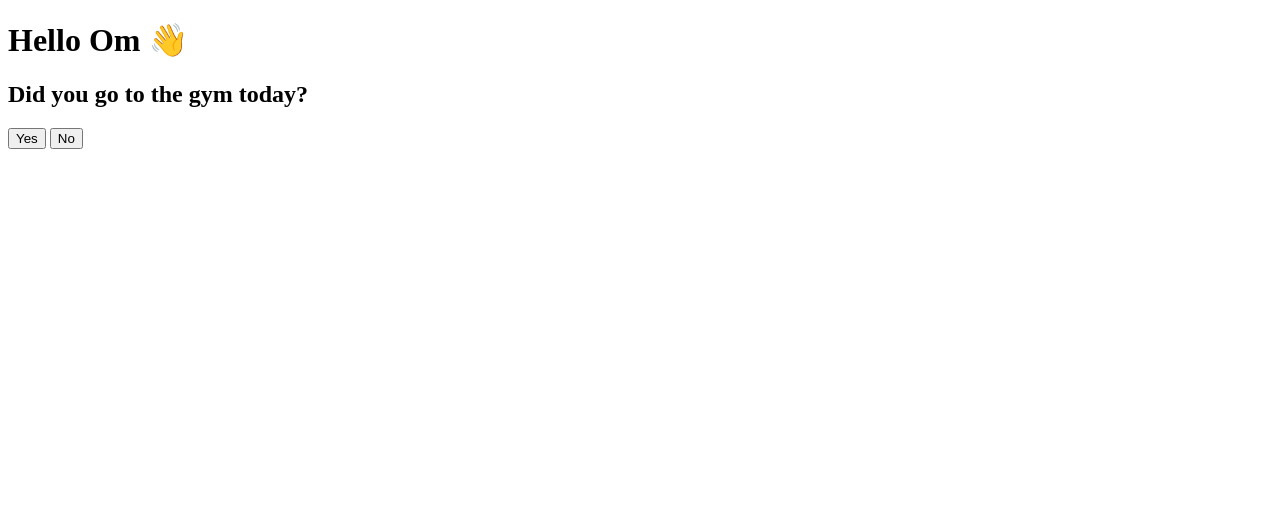
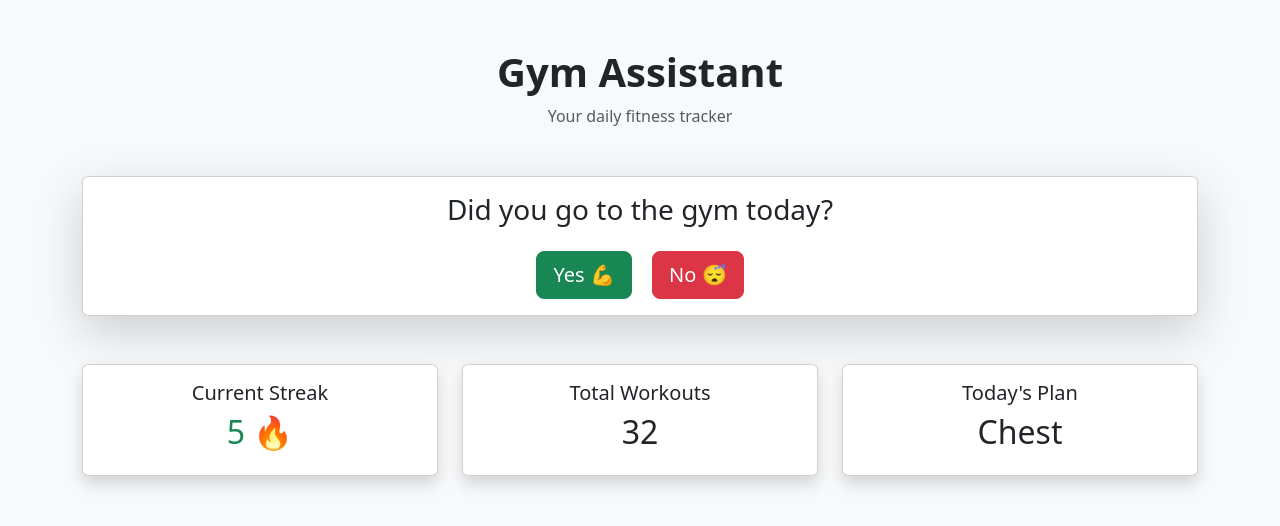
Before and after one commit to ombhokare29/GYM_Assistant, a Django app: page / in a window 1280 px wide. Shown: the top 526 px of the page. Run offline with Django 5.2, Linux system fonts and the light colour scheme.

Commit message:
added home page

```diff
--- a/gymassistant/templates/tracker/home.html
+++ b/gymassistant/templates/tracker/home.html
@@ -1,16 +1,96 @@
 <!DOCTYPE html>
-<html>
+<html lang="en">
 <head>
+
+    <meta charset="UTF-8">
     <title>Gym Assistant</title>
+
+    <!-- Bootstrap -->
+    <link href="https://cdn.jsdelivr.net/npm/bootstrap@5.3.3/dist/css/bootstrap.min.css" rel="stylesheet">
+
 </head>
-<body>
 
-<h1>Hello Om 👋</h1>
+<body class="bg-light">
 
-<h2>Did you go to the gym today?</h2>
+<div class="container mt-5">
 
-<button>Yes</button>
-<button>No</button>
+    <!-- Header -->
+    <div class="text-center mb-5">
+        <h1 class="fw-bold">Gym Assistant</h1>
+        <p class="text-muted">Your daily fitness tracker</p>
+    </div>
+
+
+    <!-- Attendance Card -->
+    <div class="card shadow-lg">
+
+        <div class="card-body text-center">
+
+            <h3 class="mb-4">Did you go to the gym today?</h3>
+
+            <form method="POST">
+
+                {% csrf_token %}
+
+                <button
+                    type="submit"
+                    name="attendance"
+                    value="yes"
+                    class="btn btn-success btn-lg me-3"
+                >
+                    Yes 💪
+                </button>
+
+                <button
+                    type="submit"
+                    name="attendance"
+                    value="no"
+                    class="btn btn-danger btn-lg"
+                >
+                    No 😴
+                </button>
+
+            </form>
+
+        </div>
+
+    </div>
+
+
+    <!-- Dashboard Section -->
+    <div class="row mt-5">
+
+        <div class="col-md-4">
+            <div class="card text-center shadow">
+                <div class="card-body">
+                    <h5>Current Streak</h5>
+                    <h2 class="text-success">5 🔥</h2>
+                </div>
+            </div>
+        </div>
+
+        <div class="col-md-4">
+            <div class="card text-center shadow">
+                <div class="card-body">
+                    <h5>Total Workouts</h5>
+                    <h2>32</h2>
+                </div>
+            </div>
+        </div>
+
+        <div class="col-md-4">
+            <div class="card text-center shadow">
+                <div class="card-body">
+                    <h5>Today's Plan</h5>
+                    <h2>Chest</h2>
+                </div>
+            </div>
+        </div>
+
+    </div>
+
+
+</div>
 
 </body>
 </html>
```
